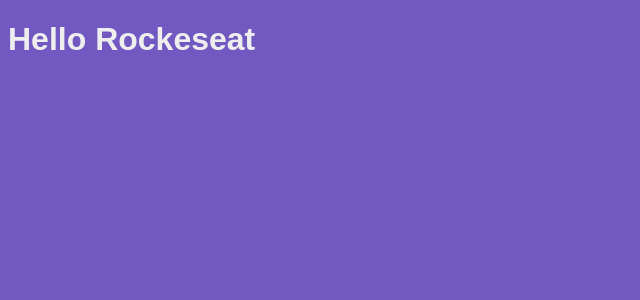
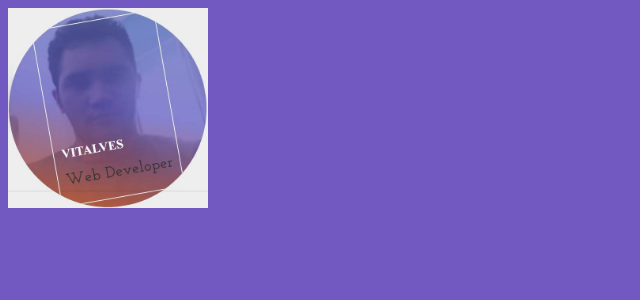
Before and after one commit to vitalves/react-estrutura, a React app: page / in a window 1280 px wide. Shown: the top 300 px of the page, without its empty margins (0-640 px from the left). Built offline with nearby package versions, Linux system fonts and the light colour scheme.

Commit message:
Importando imagens

```diff
--- a/package.json
+++ b/package.json
@@ -15,6 +15,7 @@
     "@babel/preset-react": "^7.0.0",
     "babel-loader": "^8.0.6",
     "css-loader": "^3.2.0",
+    "file-loader": "^4.2.0",
     "style-loader": "^1.0.0",
     "webpack": "^4.40.2",
     "webpack-cli": "^3.3.9",
--- a/src/App.js
+++ b/src/App.js
@@ -3,9 +3,12 @@ import React from 'react';
 
 // css
 import './App.css'
+// imagem:
+import profile from '../assets/profile.jpg'
 
 function App() {
-  return <h1>Hello Rockeseat</h1>
+  //return <h1>Hello Rockeseat</h1>
+  return <img width="200" alt="teste" src={profile} />
 }
 
 export default App;
--- a/webpack.config.js
+++ b/webpack.config.js
@@ -30,6 +30,12 @@ module.exports = {
           { loader: 'style-loader' }, // importa arquivo css
           { loader: 'css-loader' }, // possibilita import dentro do css
         ]
+      },
+      {
+        test: /.*\.(gif|png|jpe?g)$/i,
+        use: {
+          loader: 'file-loader',
+        }
       }
     ]
   }
```
Also changed, not shown: assets/profile.jpg (added), 1 other file (tests, documents, lock files or other folders).
